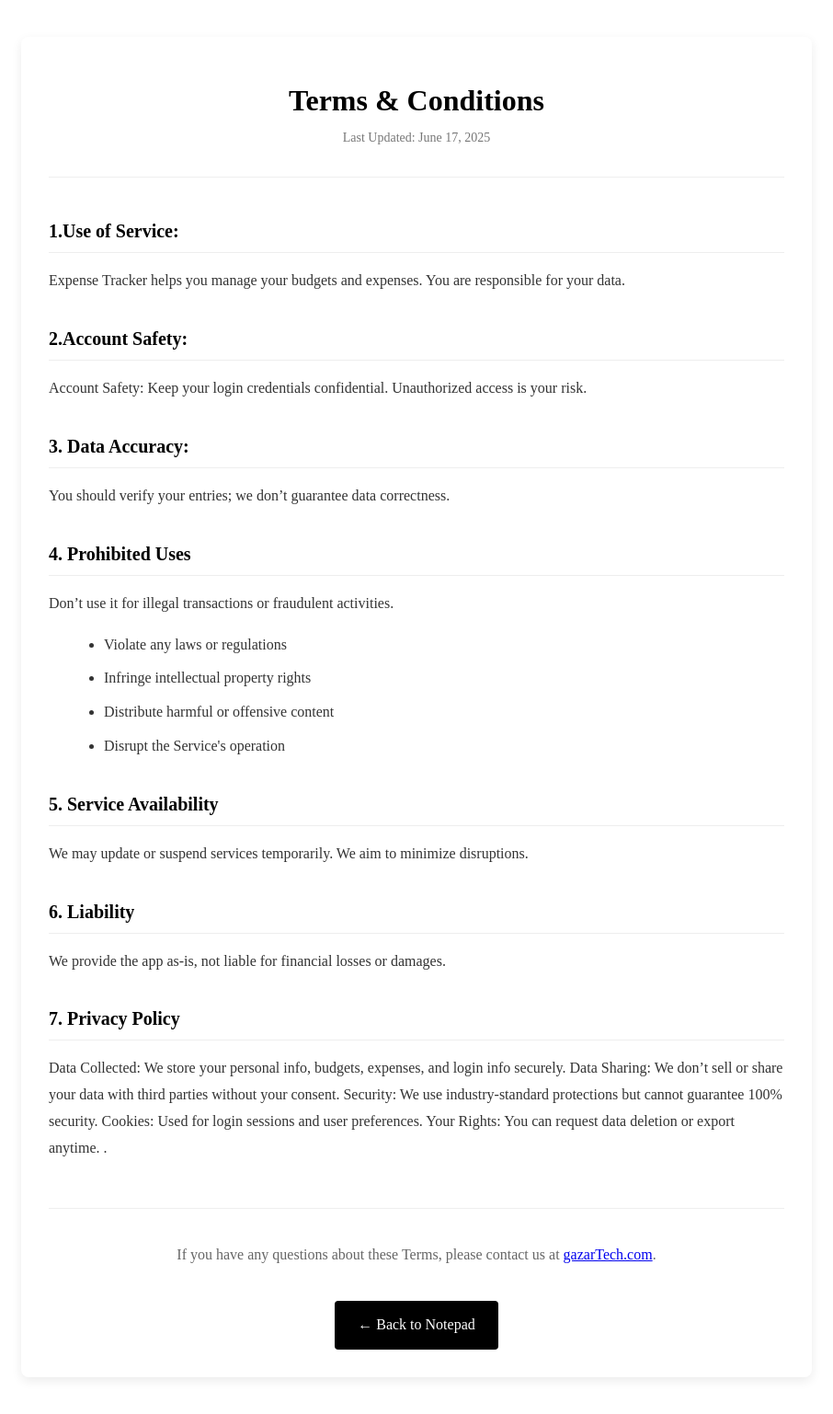
After one commit to kimzee23/Expense-tracker, a Flask app: page /terms in a window 1280 px wide. The commit adds this page. Shown: the whole page at 92% size, without its empty margins (187-1093 px from the left). Run offline with Flask 3, Linux system fonts and the light colour scheme.

Commit message:
Done now

```diff
--- a/app.py
+++ b/app.py
@@ -31,6 +31,10 @@ def create_app(test_db=None):
     def landing():
         return render_template("landing.html")
 
+    @app.route('/terms')
+    def terms():
+        return render_template('terms_and_condition.html')
+
     return app
 
 if __name__ == "__main__":
--- a/controllers/auth_controller.py
+++ b/controllers/auth_controller.py
@@ -26,6 +26,7 @@ def create_auth_controller(db):
         user_name = session.get('user_name', 'User')
         return render_template('dashboard.html',user_name=user_name)
 
+    @auth_bp.route('/register', methods=['GET', 'POST'])
     @auth_bp.route('/register', methods=['GET', 'POST'])
     def register():
         if request.method == 'GET':
--- /dev/null
+++ b/static/css/terms_and_condition.css
@@ -0,0 +1,93 @@
+.legal-container {
+  max-width: 800px;
+  margin: 40px auto;
+  padding: 30px;
+  background-color: #fff;
+  border-radius: 8px;
+  box-shadow: 0 4px 12px rgba(0, 0, 0, 0.08);
+}
+
+.legal-header {
+  text-align: center;
+  margin-bottom: 40px;
+  padding-bottom: 20px;
+  border-bottom: 1px solid #eee;
+}
+
+.legal-header h1 {
+  font-size: 32px;
+  color: #000;
+  margin-bottom: 10px;
+}
+
+.last-updated {
+  color: #777;
+  font-size: 14px;
+}
+
+.legal-content {
+  line-height: 1.8;
+}
+
+.legal-section {
+  margin-bottom: 30px;
+}
+
+.legal-section h2 {
+  font-size: 20px;
+  color: #000;
+  margin-bottom: 15px;
+  padding-bottom: 5px;
+  border-bottom: 1px solid #eee;
+}
+
+.legal-section p {
+  margin-bottom: 15px;
+  color: #333;
+}
+
+.legal-section ul {
+  margin-left: 20px;
+  color: #333;
+}
+
+.legal-section li {
+  margin-bottom: 8px;
+}
+
+.legal-footer {
+  margin-top: 50px;
+  padding-top: 20px;
+  border-top: 1px solid #eee;
+  text-align: center;
+  color: #666;
+}
+
+.back-button {
+  display: inline-block;
+  margin-top: 20px;
+  padding: 12px 25px;
+  background-color: #000;
+  color: white;
+  text-decoration: none;
+  border-radius: 4px;
+  transition: background-color 0.2s ease;
+}
+
+.back-button:hover {
+  background-color: #333;
+}
+@media (max-width: 768px) {
+  .legal-container {
+    margin: 20px;
+    padding: 20px;
+  }
+
+  .legal-header h1 {
+    font-size: 26px;
+  }
+
+  .legal-section h2 {
+    font-size: 18px;
+  }
+}
--- a/templates/landing.html
+++ b/templates/landing.html
@@ -196,4 +196,5 @@
                 <a href="#">BTC</a>
                 <a href="#">MIDDLE</a>
                 <a href="#">CONNECT with investors</a>
-                <a href="#">
+                <a href="#"></a>
+            </div>
--- a/templates/register.html
+++ b/templates/register.html
@@ -48,7 +48,7 @@
                     </div>
 
                     <p class="terms-text">By creating an account you agree to our<br>
-                    <a href="#">Terms of Service</a> and <a href="#">Privacy Policy</a></p>
+                    <a href="#">Terms of Service</a> and <a href="{{ url_for('terms') }}">Privacy Policy</a></p>
 
                     <button type="submit" class="submit-btn">Create Account</button>
                 </form>
--- /dev/null
+++ b/templates/terms_and_condition.html
@@ -0,0 +1,75 @@
+<!DOCTYPE html>
+<html lang="en">
+<head>
+  <meta charset="UTF-8">
+  <meta name="viewport" content="width=device-width, initial-scale=1.0">
+  <title>Terms & Conditions - Notepad</title>
+  <link rel="stylesheet" href="{{ url_for('static', filename='css/terms_and_condition.css') }}">
+</head>
+<body>
+  <div class="legal-container">
+    <header class="legal-header">
+      <h1>Terms & Conditions</h1>
+      <p class="last-updated">Last Updated: June 17, 2025</p>
+    </header>
+
+    <main class="legal-content">
+      <section class="legal-section">
+        <h2>1.Use of Service:</h2>
+        <p> Expense Tracker helps you manage your budgets and expenses. You are responsible for your data.</p>
+      </section>
+
+      <section class="legal-section">
+        <h2>2.Account Safety:</h2>
+        <p>Account Safety: Keep your login credentials confidential. Unauthorized access is your risk.</p>
+      </section>
+
+      <section class="legal-section">
+        <h2>3. Data Accuracy:</h2>
+        <p> You should verify your entries; we don’t guarantee data correctness.</p>
+      </section>
+
+      <section class="legal-section">
+        <h2>4. Prohibited Uses</h2>
+        <p>Don’t use it for illegal transactions or fraudulent activities.
+
+</p>
+        <ul>
+          <li>Violate any laws or regulations</li>
+          <li>Infringe intellectual property rights</li>
+          <li>Distribute harmful or offensive content</li>
+          <li>Disrupt the Service's operation</li>
+        </ul>
+      </section>
+
+      <section class="legal-section">
+        <h2>5. Service Availability</h2>
+        <p>  We may update or suspend services temporarily. We aim to minimize disruptions.</p>
+      </section>
+
+      <section class="legal-section">
+        <h2>6. Liability</h2>
+        <p>We provide the app as-is, not liable for financial losses or damages.</p>
+      </section>
+
+      <section class="legal-section">
+        <h2>7. Privacy Policy</h2>
+        <p>Data Collected: We store your personal info, budgets, expenses, and login info securely.
+
+           Data Sharing: We don’t sell or share your data with third parties without your consent.
+
+           Security: We use industry-standard protections but cannot guarantee 100% security.
+
+            Cookies: Used for login sessions and user preferences.
+
+            Your Rights: You can request data deletion or export anytime.
+.</p>
+      </section>
+
+    <footer class="legal-footer">
+      <p>If you have any questions about these Terms, please contact us at <a href="mailto:gazartechnology@gmail.com">gazarTech.com</a>.</p>
+      <a href="{{ url_for('auth.dashboard') }}" class="back-button">← Back to Notepad</a>
+    </footer>
+  </div>
+</body>
+</html>
```
